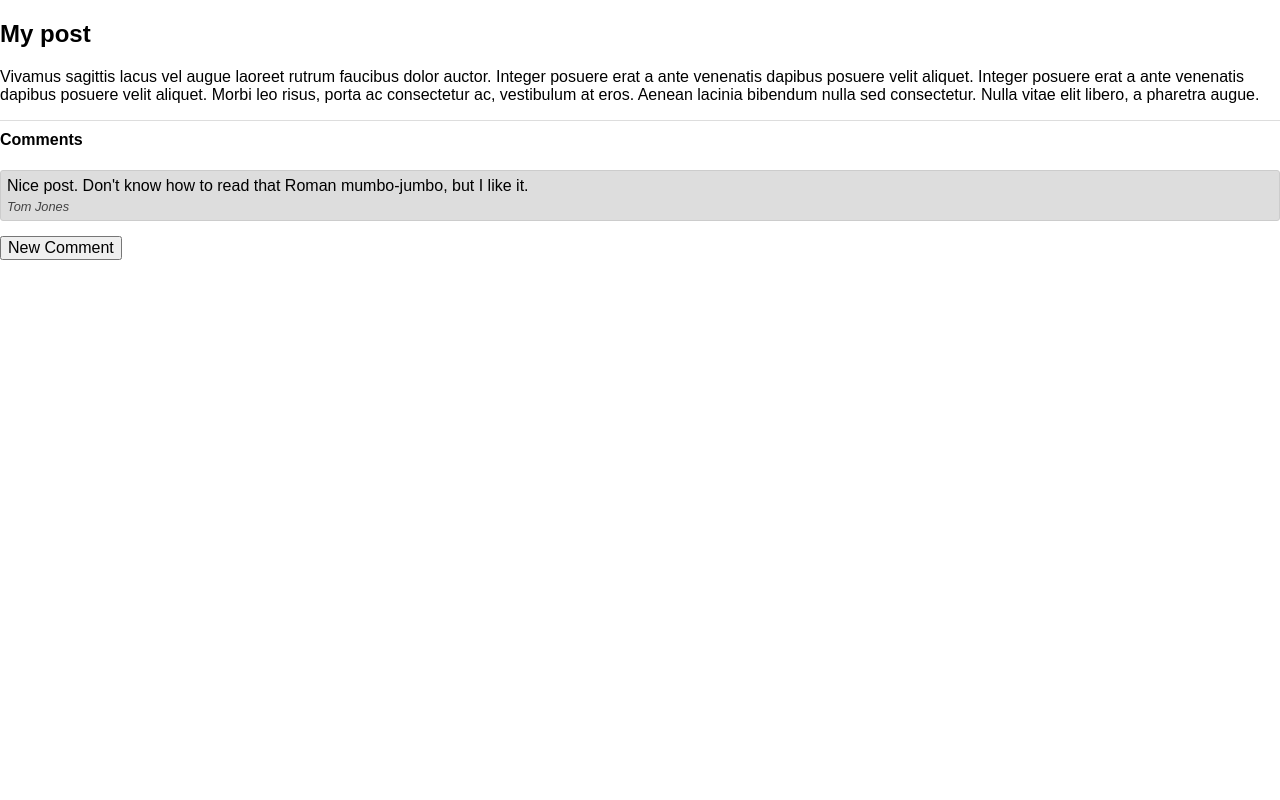
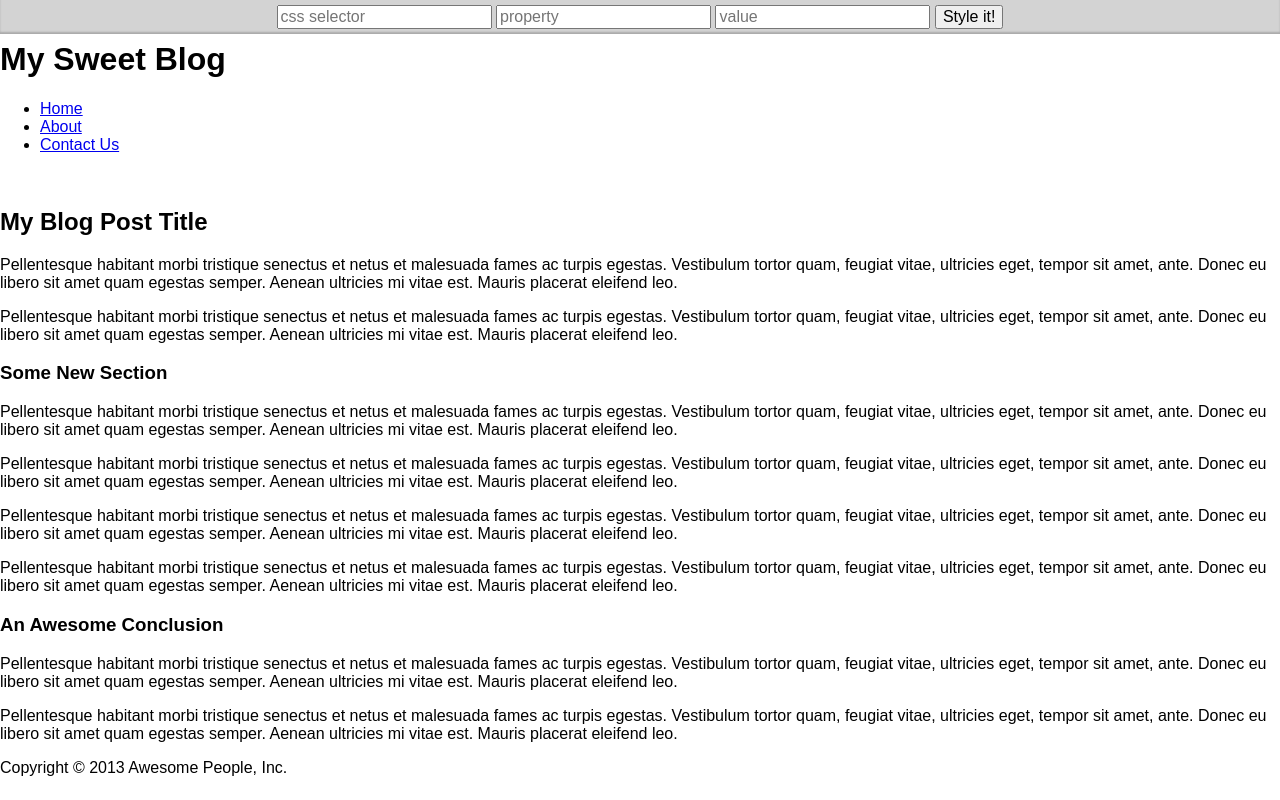
Before and after one commit to mjseaman/css_editor, a plain HTML site: page index.html in a window 1280 px wide. Drawn offline with nearby package versions, Linux system fonts and the light colour scheme.

Commit message:
completed assignment

```diff
--- a/application.css
+++ b/application.css
@@ -1,61 +1,15 @@
-#comment_area {
-  padding: 10px 0;
-  border-top: 1px solid #ddd;
+.container {
+  margin: 0 auto;
+  padding-top: 20px;
 }
 
-#comment_area h4 {
-  margin-top: 0;
+form#style_editor {
+  position: fixed;
+  top: 0;
+  left: 0;
+  padding: 5px 0px;
+  width: 100%;
+  text-align: center;
+  background-color: rgba(200,200,200,0.8);
+  box-shadow: inset 0px -2px 2px #aaa;
 }
-
-#new_comment_button {
-  margin-top: 10px;
-}
-
-ul#comment_list {
-  list-style-type: none;
-  margin: 20px 0 0;
-  padding: 0;
-}
-
-ul#comment_list li {
-  display: block;
-  padding: 6px;
-  background-color: #ddd;
-  border-radius: 3px;
-  border: 1px solid #ccc;
-  margin: 5px 0px;
-}
-
-ul#comment_list .author {
-  display: block;
-  font-size: 0.8em;
-  color: #444;
-  margin-top: 4px;
-  font-style: italic;
-}
-
-form#new_comment {
-  width: 360px;
-  background-color: #777;
-  padding: 6px;
-  border: 1px solid #666;
-  border-radius: 3px;
-}
-
-form#new_comment textarea {
-  width: 100%;
-}
-
-form#new_comment input#authorName {
-  min-width: 50%;
-  max-width: 68%;
-}
-
-form#new_comment input[type="submit"] {
-  min-width: 30%;
-  float: right;
-}
-
-.hide {
-  display:none;
-}
--- a/application.js
+++ b/application.js
@@ -1,44 +1,18 @@
 $(document).ready(function(){
+	$('#style_editor').submit(function(e){
 
-	$('#new_comment_button').click(function(){
-		showCommentForm();
+		e.preventDefault();
+
+		var selector = $('#selector').val();
+		var property = $('#property').val();
+		var value = $('#value').val();
+
+		updateCSS(selector,property,value);
+
 	});
-
-	$('#new_comment').submit(function(e){
-		e.preventDefault();
-		addComment();
-	});
-
 });
 
-function Comment(author,text) {
-	this.author = author;
-	this.something = text;
+function updateCSS(selector,property,value) {
+	console.log($(selector));
+	$(selector).css(property, value);
 }
-
-Comment.prototype.render = function() {
-	return ("<li>"+ this.something +"<span class='author'>"+ this.author +"</span></li>");
-}
-
-function showCommentForm() {
-	$('#new_comment_button').hide();
-	$('#new_comment').show();
-}
-
-function hideCommentForm() {
-	$('#new_comment_button').show();
-	$('#new_comment').hide();
-}
-
-function addComment(comment) {
-	var text = $('.comment_text').val();
-	var author = $('.comment_author').val();
-	var comment = new Comment(author,text);
-	$('#comment_list').append(comment.render());
-	hideCommentForm();
-	clearForm($('#new_comment'));
-}
-
-function clearForm(form) {
-	form.children('.field').val("");
-}
--- a/index.html
+++ b/index.html
@@ -19,29 +19,49 @@
 </head>
 <body>
 
-  <article>
-    <h2>My post</h2>
-    <p>Vivamus sagittis lacus vel augue laoreet rutrum faucibus dolor auctor. Integer posuere erat a ante venenatis dapibus posuere velit aliquet. Integer posuere erat a ante venenatis dapibus posuere velit aliquet. Morbi leo risus, porta ac consectetur ac, vestibulum at eros. Aenean lacinia bibendum nulla sed consectetur. Nulla vitae elit libero, a pharetra augue.</p>
-  </article>
+<div class="container">
+    <form id="style_editor" name="style_editor">
+      <input id="selector" name="selector" placeholder="css selector" />
+      <input id="property" name="property" placeholder="property" />
+      <input id="value" name="value" placeholder="value" />
+      <input type="submit" value="Style it!" />
+    </form>
 
-  <div id="comment_area">
-    <h4>Comments</h4>
+    <header>
+      <h1>My Sweet Blog</h1>
+    </header>
+    <nav>
+      <ul>
+        <li><a href="#">Home</a></li>
+        <li><a href="#">About</a></li>
+        <li><a href="#">Contact Us</a></li>
+      </ul>
+        <br clear="all" />
+    </nav>
+    <div class="content">
+      <h2>My Blog Post Title</h2>
+      <section>
+        <p>Pellentesque habitant morbi tristique senectus et netus et malesuada fames ac turpis egestas. Vestibulum tortor quam, feugiat vitae, ultricies eget, tempor sit amet, ante. Donec eu libero sit amet quam egestas semper. Aenean ultricies mi vitae est. Mauris placerat eleifend leo.</p>
+        <p>Pellentesque habitant morbi tristique senectus et netus et malesuada fames ac turpis egestas. Vestibulum tortor quam, feugiat vitae, ultricies eget, tempor sit amet, ante. Donec eu libero sit amet quam egestas semper. Aenean ultricies mi vitae est. Mauris placerat eleifend leo.</p>
+      </section>
+      <section>
+        <h3>Some New Section</h3>
+        <p>Pellentesque habitant morbi tristique senectus et netus et malesuada fames ac turpis egestas. Vestibulum tortor quam, feugiat vitae, ultricies eget, tempor sit amet, ante. Donec eu libero sit amet quam egestas semper. Aenean ultricies mi vitae est. Mauris placerat eleifend leo.</p>
+        <p>Pellentesque habitant morbi tristique senectus et netus et malesuada fames ac turpis egestas. Vestibulum tortor quam, feugiat vitae, ultricies eget, tempor sit amet, ante. Donec eu libero sit amet quam egestas semper. Aenean ultricies mi vitae est. Mauris placerat eleifend leo.</p>
+        <p>Pellentesque habitant morbi tristique senectus et netus et malesuada fames ac turpis egestas. Vestibulum tortor quam, feugiat vitae, ultricies eget, tempor sit amet, ante. Donec eu libero sit amet quam egestas semper. Aenean ultricies mi vitae est. Mauris placerat eleifend leo.</p>
+        <p>Pellentesque habitant morbi tristique senectus et netus et malesuada fames ac turpis egestas. Vestibulum tortor quam, feugiat vitae, ultricies eget, tempor sit amet, ante. Donec eu libero sit amet quam egestas semper. Aenean ultricies mi vitae est. Mauris placerat eleifend leo.</p>
+      </section>
+      <section>
+        <h3>An Awesome Conclusion</h3>
+        <p>Pellentesque habitant morbi tristique senectus et netus et malesuada fames ac turpis egestas. Vestibulum tortor quam, feugiat vitae, ultricies eget, tempor sit amet, ante. Donec eu libero sit amet quam egestas semper. Aenean ultricies mi vitae est. Mauris placerat eleifend leo.</p>
+        <p>Pellentesque habitant morbi tristique senectus et netus et malesuada fames ac turpis egestas. Vestibulum tortor quam, feugiat vitae, ultricies eget, tempor sit amet, ante. Donec eu libero sit amet quam egestas semper. Aenean ultricies mi vitae est. Mauris placerat eleifend leo.</p>
+      </section>
+    </div>
+    <div class="footer">
+      Copyright &copy; 2013 Awesome People, Inc.
+    </div>
+</div>
 
-    <ul id="comment_list">
-      <li>
-        Nice post.  Don't know how to read that Roman mumbo-jumbo, but I like it.
-        <span class="author">Tom Jones</span>
-      </li>
-    </ul>
-
-
-    <button id="new_comment_button">New Comment</button>
-    <form id="new_comment" hidden="true">
-      <textarea class="field comment_text" placeholder="Say it mothafucka" required></textarea>
-      <input class="field comment_author" type="text" placeholder="Your name">
-      <input type="submit">
-    </form>
-  </div>
 
 </body>
 </html>
```
